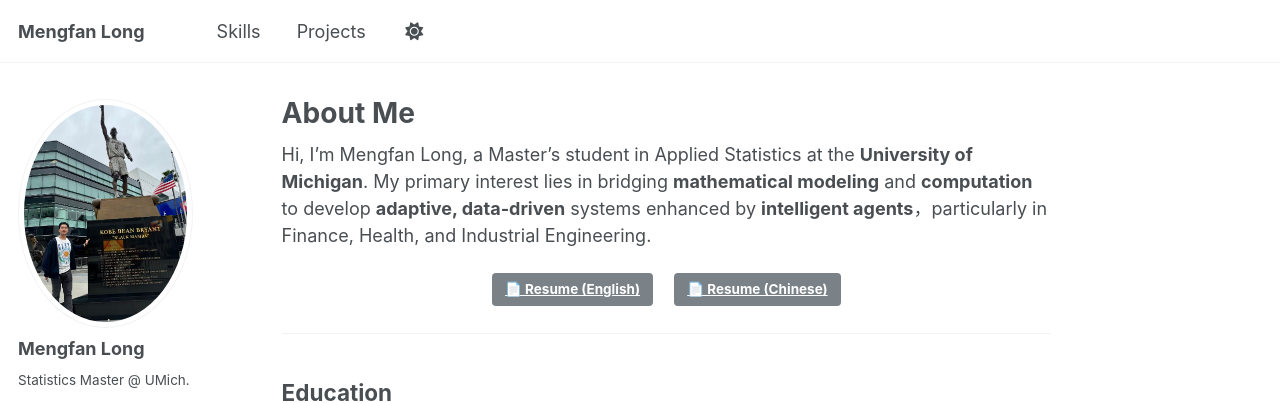
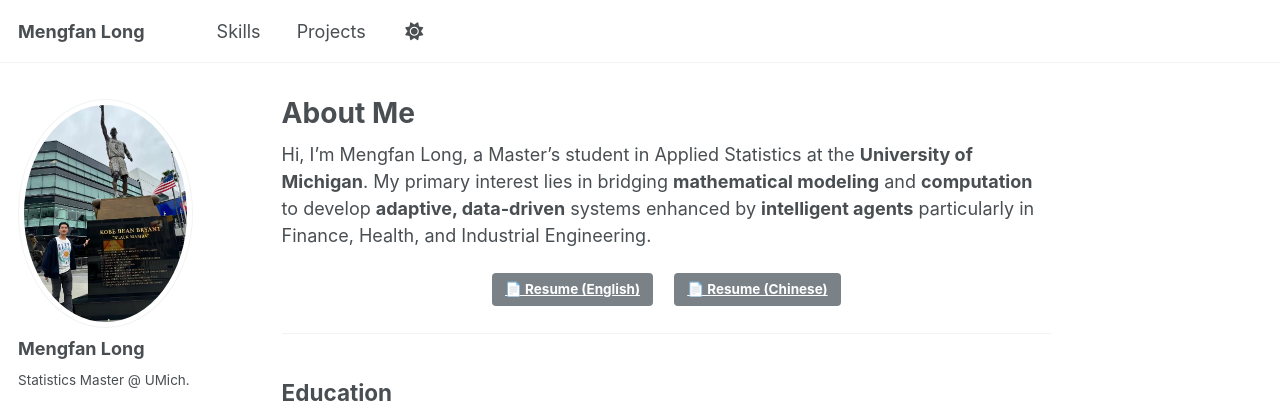
Before and after one commit to kevinlmf/kevinlmf.github.io, a Jekyll site: the page built from index.md, in a window 1280 px wide and 900 px high. Shown: the top 403 px of the window. Built offline with Jekyll 4.4.1, drawn with Linux system fonts in a browser that asks for light colours; some web fonts are replaced; a script that is not in the unit is left out.

```diff
--- a/index.md
+++ b/index.md
@@ -5,7 +5,7 @@ title: "About Me"
 author: Mengfan Long
 author_profile: true
 ---
-Hi, I’m Mengfan Long, a Master’s student in Applied Statistics at the **University of Michigan**. My primary interest lies in bridging **mathematical modeling** and **computation** to develop **adaptive, data-driven** systems enhanced by **intelligent agents**，particularly in Finance, Health, and Industrial Engineering.
+Hi, I’m Mengfan Long, a Master’s student in Applied Statistics at the **University of Michigan**. My primary interest lies in bridging **mathematical modeling** and **computation** to develop **adaptive, data-driven** systems enhanced by **intelligent agents** particularly in Finance, Health, and Industrial Engineering.
 
 
 
```
